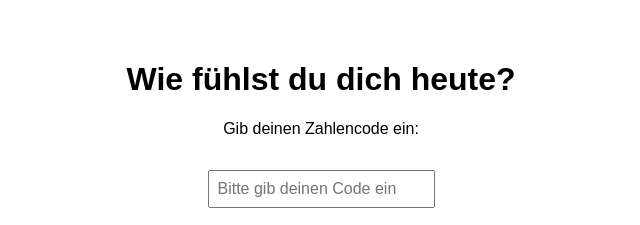
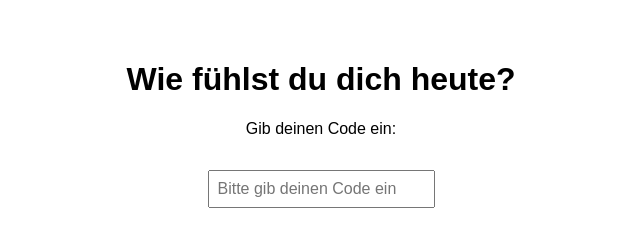
Before and after one commit to Lona15/Gefuehlsapp, a website: page public/index.html in a window 1280 px wide. Shown: the top 225 px of the page, 319-959 px from the left. Drawn offline with Linux system fonts and the light colour scheme.

Commit message:
Zahlencode -> Code Index.html

```diff
--- a/public/index.html
+++ b/public/index.html
@@ -39,7 +39,7 @@
 </head>
 <body>
   <h1>Wie fühlst du dich heute?</h1>
-  <p>Gib deinen Zahlencode ein:</p>
+  <p>Gib deinen Code ein:</p>
   <input type="text" id="code" required placeholder="Bitte gib deinen Code ein" />
   <h2>Wähle dein Gefühl:</h2>
   <div class="gefuehl-liste" id="gefuehlListe"></div>
```
